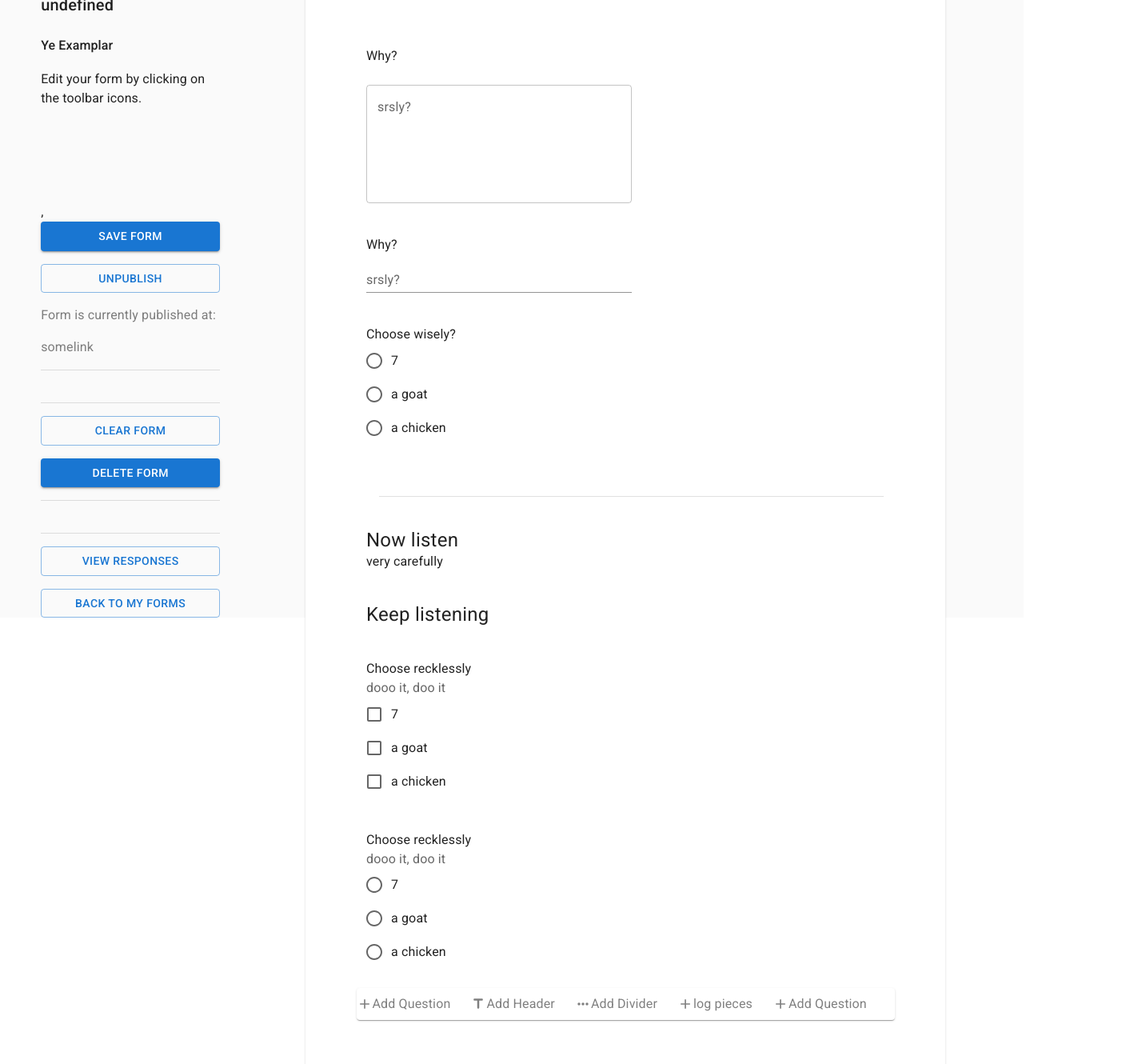
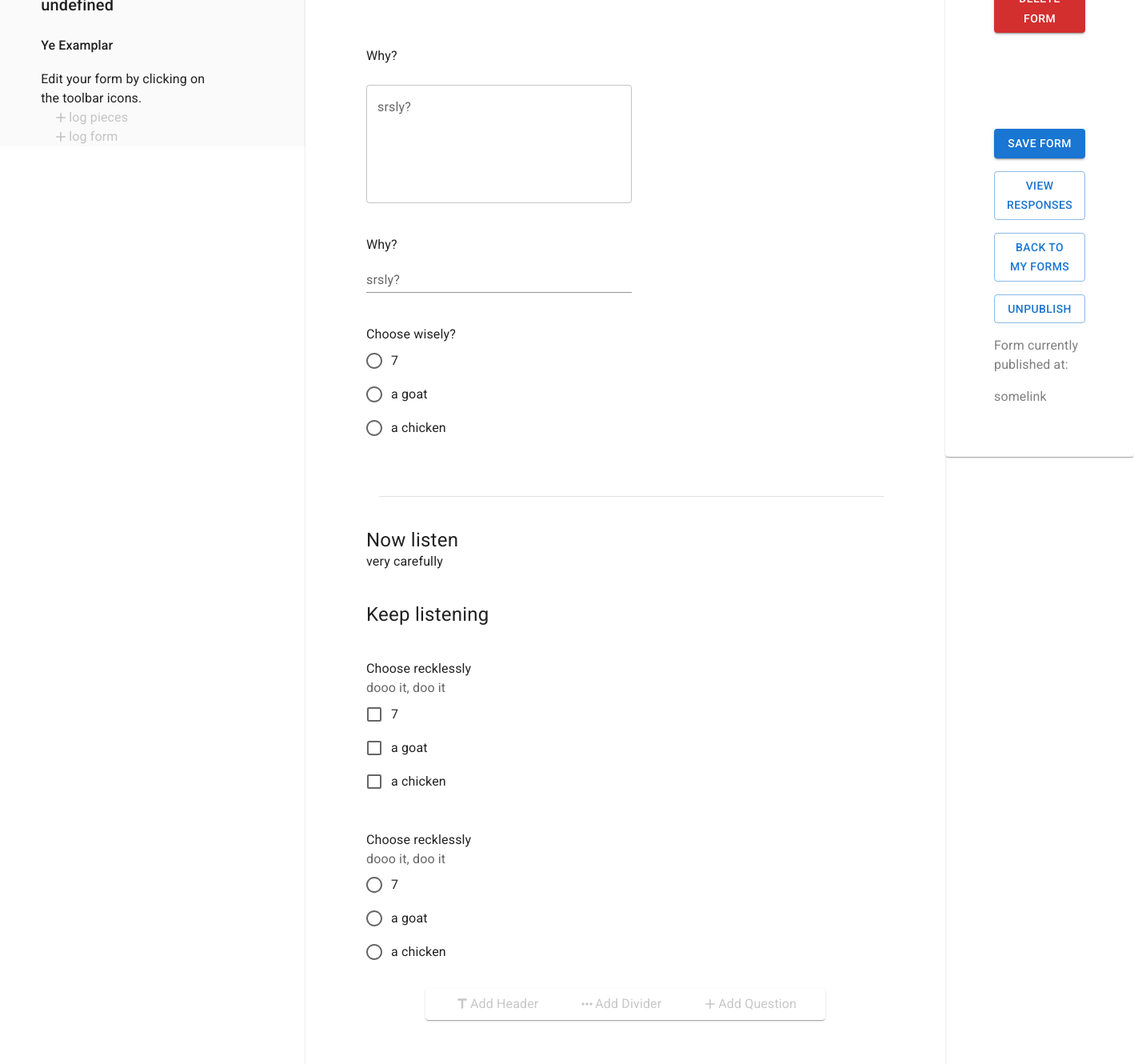
Before and after one commit to benw10-1/form-builder, a React (Create React App) app in the folder client/: page /alteditform in a window 1280 px wide. Shown: the part 160-1490 px from the top of the page at 80% size, 1418 px wide, since content can reach past the window. Built offline with nearby package versions, Linux system fonts and the light colour scheme.

Commit message:
editor almost completed, need add db calls and minor styling (min card length, replace right card with div or box, set background color if not white

```diff
--- a/client/src/pages/ALTEditForm.js
+++ b/client/src/pages/ALTEditForm.js
@@ -4,8 +4,6 @@ import { queries, mutations, Auth, parseProps, dayTime } from "../utils"
 import { useParams } from "react-router-dom"
 
 import * as uuid from "uuid";
-
-
 
 import {
     Fab,
@@ -27,15 +25,12 @@ import {
 import Button from '@mui/material/Button';
 import Menu from '@mui/material/Menu';
 import MenuItem from '@mui/material/MenuItem';
-
-
 import AddIcon from '@mui/icons-material/Add';
 import MoreHorizFilled from '@mui/icons-material/MoreHoriz';
 import EditIcon from '@mui/icons-material/Edit';
 import TitleRounded from '@mui/icons-material/TitleRounded';
 import CheckCircleIcon from '@mui/icons-material/CheckCircle';
 import DeleteIcon from '@mui/icons-material/Delete';
-
 import FormGroup from '@mui/material/FormGroup';
 import Checkbox from '@mui/material/Checkbox';
 import Radio from '@mui/material/Radio';
@@ -52,6 +47,11 @@ function ALTEditForm() {
 
 const gray = {
     color: "rgba(0,0,0,0.5)"
+}
+
+const pink = {
+    color: "rgba(200,0,0,0.5)"
+
 }
 const sliderboxsx = {
     width: "30%"
@@ -169,6 +169,25 @@ const formsx = {
     boxShadow: "0px 2px 1px -1px rgba(0, 0, 0, 0.2), 0px 1px 1px rgba(0, 0, 0, 0.14), 0px 1px 3px rgba(0, 0, 0, 0.12)",
     borderRadius: "4px"
 }
+
+const buttonssx = {
+    /* Auto layout */
+    padding: "63px 61px 63px 61px",
+
+    overflow: "auto",
+
+    position: "absolute",
+    maxWidth: "575px",
+    //height: "100%",
+    left: "1182px",
+    top:"0px",
+
+
+}
+
+
+
+
 const toolbarsx = {
     opacity: ".0",
     "&:hover": {
@@ -178,9 +197,10 @@ const toolbarsx = {
 }
 const toolssx = {
 
-    width: "673px",
+    maxWidth: "500px",
     height: "40px",
     display: "flex",
+    justifyContent: "space-evenly",
     margin: "auto",
     display:"flex",
     alignItems: "center"
@@ -188,18 +208,17 @@ const toolssx = {
 
 const toolboxsx = {
     display:"flex",
-    marginRight: "25px",
+    marginRight: "15px",
+    marginLeft: "15px",
+    opacity: ".25",
     "&:hover": {
-        boxShadow: 15,
+        opacity: ".85",
         cursor: "pointer" },
 }
 
 const fontsx = {
     fontFamily: 'Roboto',
     fontStyle: "normal",
-    //fontWeight: "400",
-    //display: flex;
-    //align-items: center;
 }
 
 const titlesx = {
@@ -249,6 +268,13 @@ const NormalRender = ( {piece} ) => {
 
     let parsed= parseProps(piece.props);
     if(piece._type == "header"){
+        if(parsed.htext==""&&parsed.hsubtext==""){
+            return (
+                <>
+                <Typography sx={{...fontsx,...headsx,...pink}}>Empty Header</Typography>
+                </>
+            )
+        }else{
             return (
                 <>
                     <Typography sx={{...fontsx,...headsx}}>{parsed.htext}</Typography>
@@ -256,6 +282,9 @@ const NormalRender = ( {piece} ) => {
 
                 </>
             )
+
+        }
+
     }else if (piece._type == "break"){
         return (
             <>
@@ -266,6 +295,14 @@ const NormalRender = ( {piece} ) => {
         )
     }else if (piece._type == "question"){
 //{parsed.qsubtext  && <Typography sx={{...fontsx,...subsx}}>{parsed.qsubtext}</Typography>}<br/>
+        if(parsed.qtext==""&&parsed.qsubtext==""){
+            return (
+                <>
+                    <Typography sx={{...fontsx,...headsx,...pink}}>Empty Question</Typography>
+                </>
+            )
+        }else{
+
             if(parsed.qtype == "text"){
                 //if text box height is given use box, else line
                 if(parsed.inLength && parsed.inLength!=1){
@@ -326,14 +363,6 @@ const NormalRender = ( {piece} ) => {
                                 {renor}
                             </RadioGroup>
                         </FormControl>
-
-
-
-
-
-
-
-
                     </>
                 )
             }else {
@@ -341,10 +370,13 @@ const NormalRender = ( {piece} ) => {
                     <div>
                         <h4> A qtypeless question appeared in the wild</h4>
                     </div>
-
                 )
 
             }
+
+        }
+
+
     }else {
         return (
             <div>
@@ -391,6 +423,13 @@ const Titler = ({form}) => {
         pieceArrRef.current = d;
     }
 
+    const [confirm, _setConfirm] = useState({clear:"no", delete:"no"});
+    const confirmRef = useRef(confirm);
+    const setConfirm = (f) => {
+        _setConfirm(f);
+        confirmRef.current = f;
+    }
+
     const [aPiece, _setAPiece] = useState({});
     const pieceRef = useRef(aPiece);
     const setAPiece = (c) => {
@@ -399,10 +438,15 @@ const Titler = ({form}) => {
     }
 
     const optionRef = useRef({});
-    const publishedRef = useRef({});
 
 
-    const [titledesc, setTitleDesc] = useState({});
+
+    const [form, _setForm] = useState({});
+    const formRef = useRef(form);
+    const setForm = (d) => {
+        _setForm(d);
+        formRef.current = d;
+    }
 
 
     const [editing, _setEditing] = useState('');
@@ -750,8 +794,8 @@ const Titler = ({form}) => {
               aria-expanded={open ? 'true' : undefined}
               onClick={handleClick}
             >
-                <AddIcon sx={{...plussx,...gray}} fontSize={"medium"} />
-                <Typography sx={{...fontsx,...normsx,...gray}}>Add Question</Typography>
+                <AddIcon sx={plussx} fontSize={"medium"} />
+                <Typography sx={{...fontsx,...normsx}}>Add Question</Typography>
             </Box>
             <Menu
               id="basic-menu"
@@ -789,21 +833,14 @@ const Titler = ({form}) => {
     const Toolbar = ({location})=> {
         return(
             <Card sx={toolssx}>
-                    <Box sx={toolboxsx} >
-                        <AddIcon sx={{...plussx,...gray}} fontSize={"medium"} />
-                        <Typography sx={{...fontsx,...normsx,...gray}}>Add Question</Typography>
-                    </Box>
+
                     <Box sx={toolboxsx} onClick={()=>{addPiece("header",location)}}>
-                        <TitleRounded sx={{...plussx,...gray}} fontSize={"medium"} />
-                        <Typography sx={{...fontsx,...normsx,...gray}}>Add Header</Typography>
+                        <TitleRounded sx={plussx} fontSize={"medium"} />
+                        <Typography sx={{...fontsx,...normsx}}>Add Header</Typography>
                     </Box>
                     <Box sx={toolboxsx} onClick={()=>{addPiece("break",location)}}>
-                        <MoreHorizFilled sx={{...plussx,...gray}} fontSize={"medium"} />
-                        <Typography sx={{...fontsx,...normsx,...gray}}>Add Divider</Typography>
-                    </Box>
-                    <Box sx={toolboxsx} onClick={()=>{logPieces()}}>
-                        <AddIcon sx={{...plussx,...gray}} fontSize={"medium"} />
-                        <Typography sx={{...fontsx,...normsx,...gray}}>log pieces</Typography>
+                        <MoreHorizFilled sx={plussx} fontSize={"medium"} />
+                        <Typography sx={{...fontsx,...normsx}}>Add Divider</Typography>
                     </Box>
                     <BasicMenu l={location}/>
 
@@ -825,23 +862,46 @@ const Titler = ({form}) => {
     }
     function publishform () {
         //set published = true, then
-        publishedRef.current=true
+        setForm({
+            _id: form._id,
+            title: form.title,
+            description: form.description,
+            published: true
+        })
         saveform();
         console.log("saved and published")
     }
     function unpublishform () {
         //set published = true, then
-        publishedRef.current=false
+        setForm({
+            _id: form._id,
+            title: form.title,
+            description: form.description,
+            published: false
+        })
         saveform();
-        console.log("saved and published")
+        console.log("saved and unpublished")
     }
     function clearformconf () {
-        //get confirmation!!
+        setConfirm({clear:"yes", delete:"no"})
         console.log("are you sure?, all your questions will be erased.")
     }
     function deleteformconf () {
-        //get confirmation!!
+        setConfirm({clear:"no", delete:"yes"})
         console.log("are you sure?, all your questions will be erased.")
+    }
+    function cancel () {
+        setConfirm({clear:"no", delete:"no"})
+    }
+
+    function clearform () {
+        setConfirm({clear:"no", delete:"no"})
+        setPieces([])
+        console.log("are you sure?, all your questions will be erased.")
+    }
+    function deleteform () {///////////////////////////////////////////////////////////////////db call here!!!!!!!!!!!!!!!!!!!
+
+        console.log("exterminate")
     }
     function responseslinkconf () {
         //get confirmation??
@@ -852,42 +912,67 @@ const Titler = ({form}) => {
         console.log("do you want to save your changes?")
     }
 
+    function ButtonsTwo ({conf}) {
 
-    function ButtonsOne ({published}) {
+        if(conf.clear=="no"&conf.delete=="no"){
+            return(
+                <Stack spacing={2} direction="column">
+                    <Button variant="outlined" onClick={clearformconf} color="error">CLEAR FORM </Button>
+                    <Button variant="contained" onClick={deleteformconf} color="error">DELETE FORM</Button><br/><br/><br/><br/><br/>
+                </Stack>
+            )
+        }else if (conf.clear=="yes"){
+            return(
+                <Stack spacing={2} direction="column">
+                    <Button variant="contained" onClick={clearform} color="error">CONFIRM CLEAR </Button>
+                    <Typography sx={{...fontsx,...normsx,...gray}}>All questions will be deleted in form and responses.</Typography>
+                    <Button variant="outlined" onClick={cancel} >CANCEL</Button><br/><br/>
+                </Stack>
+            )
 
-        if(!published){
+        }else{
+            return(
+                <Stack spacing={2} direction="column">
+                    <Button variant="contained" onClick={deleteform} color="error">CONFIRM DELETE </Button>
+                    <Typography sx={{...fontsx,...normsx,...gray}}>Form, response link, and responses will be deleted.</Typography>
+                    <Button variant="outlined" onClick={cancel} >CANCEL</Button><br/><br/>
+                </Stack>
+            )
+
+        }
+
+
+
+    }
+
+
+    function ButtonsOne ({form}) {
+
+        if(form.published==false){
             return(
 
-                <Stack spacing={2} direction="column">,
+                <Stack spacing={2} direction="column">
                     <Button variant="contained" onClick={saveform}>SAVE FORM </Button>
-                    <Button variant="outlined" onClick={publishform}>PUBLISH</Button>
-                    <Typography sx={{...fontsx,...normsx,...gray}}>Form is currently not available to respondents</Typography>
-                    <Divider variant="middle" /><br/>
-                    <Divider variant="middle" />
-                    <Button variant="outlined" onClick={clearformconf}>CLEAR FORM </Button>
-                    <Button variant="contained" onClick={deleteformconf}>DELETE FORM</Button>
-                    <Divider variant="middle" /><br/>
-                    <Divider variant="middle" />
                     <Button variant="outlined" onClick={responseslinkconf}>VIEW RESPONSES </Button>
                     <Button variant="outlined" onClick={gotodash}>BACK TO MY FORMS </Button>
+                    <Button variant="outlined" onClick={publishform}>PUBLISH</Button>
+                    <Typography sx={{...fontsx,...normsx,...gray}}>Form is currently not available to respondents</Typography><br/><br/>
+                    <Divider variant="middle" />
+
                 </Stack>
 
             )
         } else {
             return(
-                <Stack spacing={2} direction="column">,
+                <Stack spacing={2} direction="column">
                     <Button variant="contained" onClick={saveform}>SAVE FORM </Button>
-                    <Button variant="outlined" onClick={unpublishform}>UNPUBLISH</Button>
-                    <Typography sx={{...fontsx,...normsx,...gray}}>Form is currently published at:</Typography>
-                    <Typography sx={{...fontsx,...normsx,...gray}}>{respondlink}</Typography>
-                    <Divider variant="middle" /><br/>
-                    <Divider variant="middle" />
-                    <Button variant="outlined" onClick={clearformconf}>CLEAR FORM </Button>
-                    <Button variant="contained" onClick={deleteformconf}>DELETE FORM</Button>
-                    <Divider variant="middle" /><br/>
-                    <Divider variant="middle" />
                     <Button variant="outlined" onClick={responseslinkconf}>VIEW RESPONSES </Button>
                     <Button variant="outlined" onClick={gotodash}>BACK TO MY FORMS </Button>
+                    <Button variant="outlined" onClick={unpublishform}>UNPUBLISH</Button>
+                    <Typography sx={{...fontsx,...normsx,...gray}}>Form currently published at:</Typography>
+                    <Typography sx={{...fontsx,...normsx,...gray}}>{respondlink}</Typography>
+
+
                 </Stack>
             )
         }
@@ -960,7 +1045,16 @@ const Titler = ({form}) => {
 
     }
 
+
+
+
+
     useEffect(() => {
+
+
+
+
+
 
         ///dummy data///////////////////////////////////////////////////////////////
 
@@ -993,8 +1087,15 @@ const Titler = ({form}) => {
 
 
         //setPieces(form1.pieces);//replace this line with setPieces(<get pieces of this form>)/SEE AT BOTTOM /////////////////////////******************
-        publishedRef.current=form1.published
-        setTitleDesc({title: form1.title, description: form1.description})
+
+
+        setForm({
+            _id: form1._id,
+            title: form1.title,
+            description: form1.description,
+            published: form1.published
+        })
+
         setPieces(form1.pieces.map((piece)=>{
                 let z = {
                     _id: piece._id,
@@ -1041,6 +1142,10 @@ const Titler = ({form}) => {
 
     function logPieces(){
         console.log(pieces);
+    }
+
+    function logForm(){
+        console.log(form);
     }
 /////////////////////////////////////////////////////////////CHANGE THESES VALUES, WE DON"T WANT GOATS TO SHOW UP IF THEY LEAVE IT BLANK!!///OR NOT////
     function addPiece(type,loc,qt="-1"){
@@ -1104,7 +1209,7 @@ This is unnecessary (and doesn't work) because shallow references? disconcerting
     return(
         <>
         <CssBaseline />
-        <Box  display="flex" flexDirection="column" sx={{height:"100%", backgroundColor:"rgb(250,250,250)"}}>
+        <Box  display="flex" flexDirection="row" sx={{height:"100%", backgroundColor:"rgb(250,250,250)"}}>
 
             <Box sx={{ padding: "118px 0 0 4%",maxWidth: "275px",height: "100%",display: "block",margin: "0 4% 0 0"}}>
                 <Typography variant="h6" height={55} sx={fontsx}>
@@ -1112,22 +1217,37 @@ This is unnecessary (and doesn't work) because shallow references? disconcerting
                     <br />
                 </Typography>
                 <Typography variant="h4"  height={24} sx={{ ...fontsx, marginTop: "34px", marginBottom: "16px", fontSize: "16px", fontWeight: "500" }} >
-                                {titledesc.title}
+                    {form.title}
                     <br />
                 </Typography>
                 <Typography variant="body1" width={216} height={48} sx={fontsx}>
                     {'Edit your form by clicking on the toolbar icons.'}
                 </Typography>
+
+                <Box sx={toolboxsx} onClick={()=>{logPieces()}}>
+                        <AddIcon sx={plussx} fontSize={"medium"} />
+                        <Typography sx={{...fontsx,...normsx}}>log pieces</Typography>
                 </Box>
+                <Box sx={toolboxsx} onClick={()=>{logForm()}}>
+                        <AddIcon sx={plussx} fontSize={"medium"} />
+                        <Typography sx={{...fontsx,...normsx}}>log form</Typography>
+                </Box>
+            </Box>
+
+
             <Card sx={formsx}>
-                <Titler form={titledesc} sx={{borderLeft: "5px solid white"}}/>
+                <Titler form={form} sx={{borderLeft: "5px solid white"}}/>
                 <Editor pieces={pieceArrRef.current}/>
             </Card>
-            <Box sx={{ padding: "118px 0 0 4%",maxWidth: "275px",height: "100%",display: "block",margin: "0 4% 0 0"}}>
-                <ButtonsOne published={publishedRef.current}/>
+
+
+            <Card sx={buttonssx}>
+                <ButtonsTwo conf={confirm} key={"buttons2"}/>
+                <ButtonsOne form={form} key={"buttons1"}/>
+            </Card>
+
         </Box>
 
-        </Box>
         </>
 
 
--- a/client/src/pages/Dashboard/index.js
+++ b/client/src/pages/Dashboard/index.js
@@ -152,7 +152,7 @@ function Dashboard() {
         }
         handleClose()
         reloadPage()
-        window.location.assign(window.location.origin + "/editForm/" + newForm._id)
+        window.location.assign(window.location.origin + "/editform/" + newForm._id)
     }
 
     // main render logic
```
Lines whose indentation alone changed are shown as unchanged.
